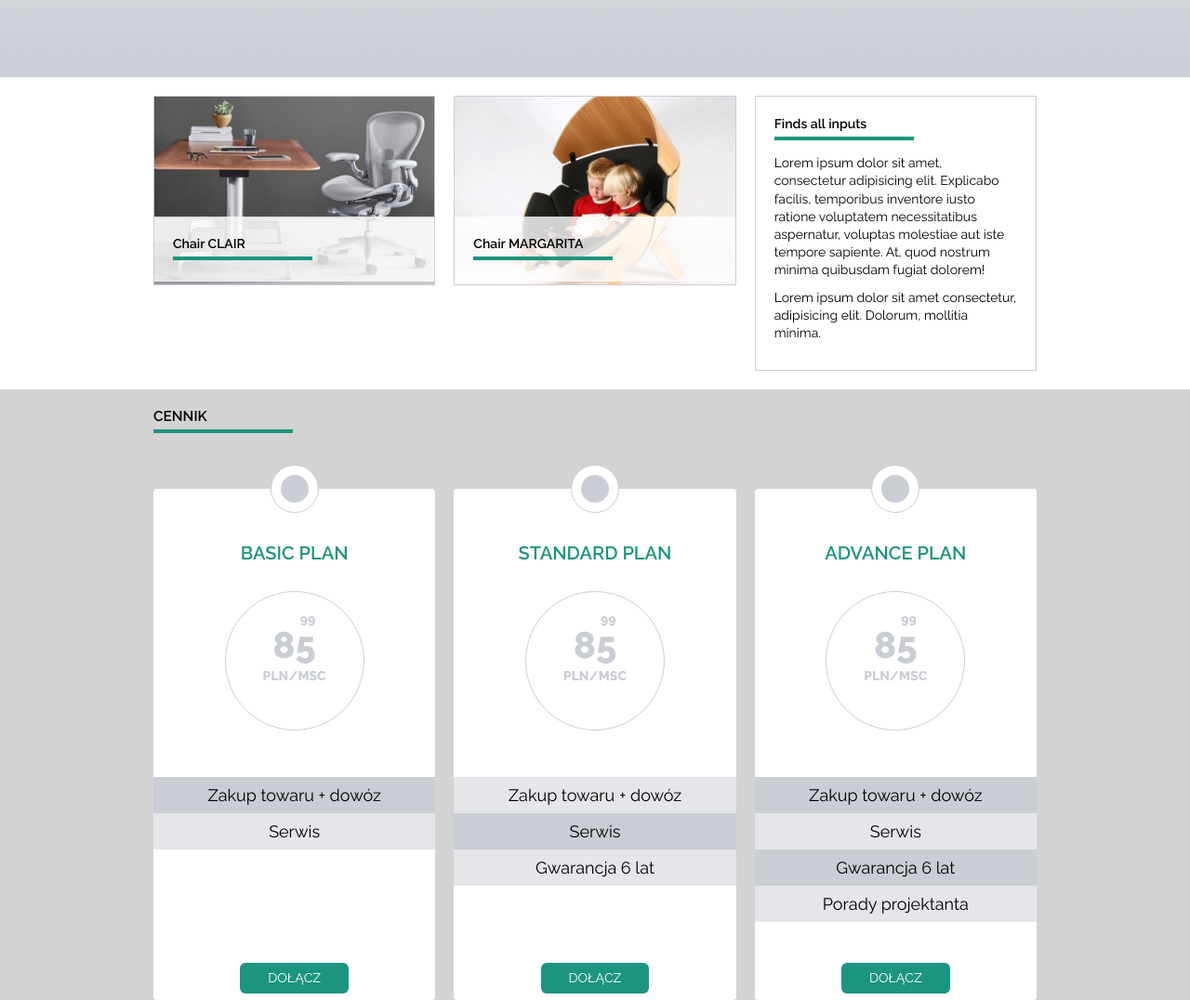
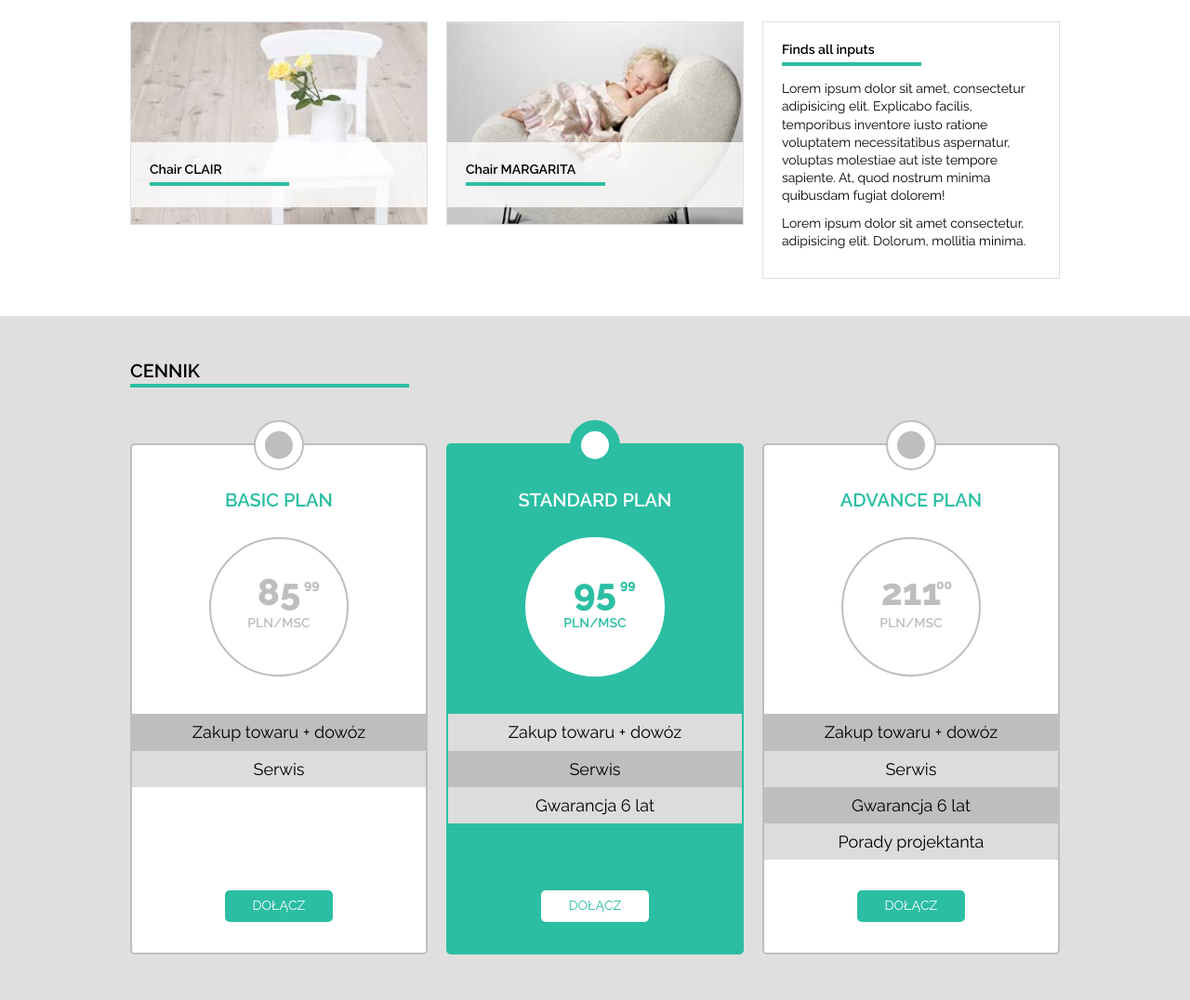
Before and after one commit to rroonniinn/CL_React-Mod1-D-Warsztat-Sit-On-Chair-2.0, a website: page index.html in a window 1280 px wide. Shown: the part 457-1533 px from the top of the page at 93% size. Drawn offline with Linux system fonts and the light colour scheme.

Commit message:
Projekt praktycznie uporządkowany

```diff
--- a/index.html
+++ b/index.html
@@ -17,7 +17,7 @@
             <h1 class="main-nav-logo"><a href="">Sit <span>on</span> chair</a></h1>
             <ul class="main-nav-menu">
                 <li><a href="">O firmie</a></li>
-                    <ul class="main-nav-menu-sub">
+                    <ul class="main-nav-menu-sub sub-hidden">
                         <li><a href="">Aktualności</a></li>
                         <li><a href="">Nasz team</a></li>
                         <li><a href="">Historia</a></li>
@@ -83,7 +83,7 @@
                     <h3>Chair <span>Clair</span></h3>
                 </div>
                 <!-- IMG -->
-                <img src="images/box1.jpg" alt="" class="img">
+                <img src="images/_box1_img.jpg" alt="" class="img">
             </div>
             </div>
             <div class="col1-3">
@@ -93,7 +93,7 @@
                     <h3>Chair <span>Margarita</span></h3>
                 </div>
                 <!-- IMG -->
-                <img src="images/box2.jpg" alt="" class="img">
+                <img src="images/_box2_img.jpg" alt="" class="img">
             </div>
             </div>
             <div class="col1-3">
@@ -133,12 +133,14 @@
             </div>
             <div class="col1-3">
             <!-- Standard plan -->
+            <div class="priceList-special">
             <div class="priceList-box">
+
                     <div class="box-body">
                         <h3>Standard plan</h3>
                             <span class="price-circle">
                                 <div class="price-tag">
-                                    <span class="price-big">85</span>
+                                    <span class="price-big">95</span>
                                     <span class="price-small">99</span>
                                 </div>
                                 <span class="price-info">pln/msc</span>
@@ -152,6 +154,7 @@
                     </div>
                 </div>
             </div>
+            </div>
             <div class="col1-3">
             <!-- Advance plan -->
             <div class="priceList-box">
@@ -159,8 +162,8 @@
                         <h3>Advance plan</h3>
                             <span class="price-circle">
                                 <div class="price-tag">
-                                    <span class="price-big">85</span>
-                                    <span class="price-small">99</span>
+                                    <span class="price-big">211</span>
+                                    <span class="price-small">00</span>
                                 </div>
                                 <span class="price-info">pln/msc</span>
                             </span>
--- a/scss/_colors.scss
+++ /dev/null
@@ -1,23 +0,0 @@
-/* ************************************************************** */
-/* ******** Font colors */
-/* ************************************************************** */
-
-
-$colorLightOnDark: rgb(255, 255, 255);
-$colorAccent: #1B957F;
-
-/* ************************************************************** */
-/* ******** Borders */
-/* ************************************************************** */
-
-$colorBorder: #CACDD4;
-
-
-/* ************************************************************** */
-/* ******** Backgrounds */
-/* ************************************************************** */
-
-$colorBgMenu: #000;
-$colorBgSection: rgb(211, 211, 211);
-$colorBgHighlight: rgb(255, 255, 255);
-$colorBgMenuGrad: linear-gradient(180deg, #fff, 50%, #CACDD4 100%);
--- a/scss/_fonts.scss
+++ /dev/null
@@ -1,20 +0,0 @@
-
-@mixin fontBasic () {
-    font-family: 'Raleway', sans-serif;
-    font-size: 14px;
-}
-
-@mixin hHiglighted ($weight, $width) {
-
-    font-weight: $weight;
-
-        &::after {
-            content: '';
-            background-color: $colorAccent;
-            display: block;
-            width: $width;
-            height: 4px;
-            margin-top: 4px;
-
-        }
-}
--- a/scss/_format.scss
+++ b/scss/_format.scss
@@ -1,42 +1,29 @@
-
-body {
-    @include fontBasic ();
-    line-height: 1.2rem;
-}
-
-p {
-    margin-bottom: 10px;
-}
-
-h2 {
-    font-size: 1.1em;
-}
 
 /* ************************************************************** */
-/* ******** Navi */
+/* ******** Nav */
 /* ************************************************************** */
 
 .main-nav {
-    background-color: $colorBgMenu;
-    text-transform: uppercase;
+    background-color: $color5;
 
     a {
-        color:$colorLightOnDark;
+        color:$color1;
     }
 
     .main-nav-container {
-        height: 40px;
+        text-transform: uppercase;
+        height: $mainNavHeight;
         display: flex;
         justify-content: space-between;
         align-items: center;
     }
 
     .main-nav-logo {
-        letter-spacing: 0.2rem;
+        letter-spacing: $spacingBigger;
 
         span {
-           color: $colorAccent;
-           font-weight: 800;
+           color: $color4;
+           font-weight: $fontWeightStrong;
         }
     }
 
@@ -45,25 +32,37 @@ h2 {
 
         li {
             display: inline-block;
-            margin-left: 20px;
-            letter-spacing: 0.0rem;
-            font-weight: 600;
+            margin-left: $mainMenuMargin;
+            font-weight: $fontWeightRegular;
+            letter-spacing: $spacingBigger;
         }
     }
 
     .main-nav-menu-sub {
-        display: none;
         position: absolute;
-        top:40px;
-        left: 0px;
-        background: $colorAccent;
+        top: $positionTop;
+        left: $positionLeft;
+        background: $color5;
+        z-index: 2;
 
         li {
             display: block;
-            padding: 10px 20px;
-            margin-left: 0;
+            margin: 0;
             text-transform: none;
+
+            a {
+                padding: $subMenuPaddingT $subMenuPaddingR 0 $subMenuPaddingL;
+                display: block;
+            }
+
+            &:nth-last-of-type(1) a {
+                padding-bottom: $subMenuPaddingB;
+            }
         }
+    }
+
+    .sub-hidden {
+        display: none;
     }
 }
 
@@ -72,7 +71,7 @@ h2 {
 /* ************************************************************** */
 
 .header {
-    background: $colorBgMenuGrad;
+    background: $color6
 
 }
 
@@ -89,12 +88,11 @@ h2 {
     align-items: center;
     border: none;
     background-color: transparent;
-    // border: 1px solid blue;
     width: 100%;
     height: 100%;
 
     .arrow {
-        fill: $colorAccent;
+        fill: $color4;
         transform-origin: 50% 50%;
     }
     .arrow-left {
@@ -110,14 +108,14 @@ h2 {
 
 .slider {
     span {
-        color: $colorAccent;
+        color: $color4;
     }
 
     h2 {
         text-transform: uppercase;
-        font-size: 30px;
-        font-weight: 600;
-        margin-bottom: 30px;
+        font-size: $heroHeader;
+        font-weight: $heroHeaderFontWeight;
+        margin-bottom: $heroHeaderUnderSpace;
     }
 
     p {
@@ -132,7 +130,7 @@ h2 {
         color: $colorLightOnDark;
         padding: 15px 40px;
         text-transform: uppercase;
-        border-radius: 5px;
+        border-radius: $bRadius1;
     }
 
 }
@@ -142,25 +140,22 @@ h2 {
 }
 
 
-
-
 /* ************************************************************** */
 /* ******** Imgs area */
 /* ************************************************************** */
 
 .section-imgs {
 
+
     .img-box {
         position: relative;
-
-
     }
 
     .txt-box {
         display: block;
         min-height: 100%;
         padding: 20px 20px;
-        border: 1px solid $colorBorder;
+        border: 1px solid $color3;
 
         h3 {
             margin-bottom: 15px;
@@ -176,22 +171,14 @@ h2 {
         height: 70px;
         width: 100%;
         padding: 20px 20px;
-        border-left: 1px solid $colorBorder;
-        border-right: 1px solid $colorBorder;
+        border-left: 1px solid $color3;
+        border-right: 1px solid $color3;
     }
 
     h3 {
         font-weight: 600;
 
-        &::after {
-            content: '';
-            background-color: $colorAccent;
-            display: block;
-            width: 150px;
-            height: 4px;
-            margin-top: 4px;
-
-        }
+        @include hHiglighted (600,150px);
 
         span {
             text-transform: uppercase;
@@ -201,7 +188,7 @@ h2 {
     .img {
         width: 100%;
         height: auto;
-        border: 1px solid $colorBorder;
+        border: 1px solid $color3;
 
     }
 
@@ -214,22 +201,25 @@ h2 {
 
 
 .section-pricelist {
-background-color: $colorBgSection;
-padding-top: 20px;
+background-color: $color3;
+padding-top: 50px;
+padding-bottom: 30px;
 
     h2 {
-        @include hHiglighted (600,150px);
+        font-size: $headerPriceListSection;
+        @include hHiglighted (600,300px);
         text-transform: uppercase;
     }
 
     .priceList-box {
 
         height: 550px;
-        background-color: $colorBgHighlight;
+        background-color: $color1;
         position: relative;
-        margin-top: 40px;
-        padding-top: 40px;
-        border-radius: 4px;
+        margin-top: 20px;
+        padding-top: 30px;
+        border-radius: $bRadius1;
+        border: 2px solid $color7;
 
         &::after {
             content: '';
@@ -242,7 +232,7 @@ padding-top: 20px;
             width: 50px;
             height: 50px;
             border-radius: 50%;
-            border: 1px solid $colorBorder;
+            border: 2px solid $color7;
         }
 
         &::before {
@@ -251,7 +241,7 @@ padding-top: 20px;
             top:-30px;
             left:50%;
             transform: translate(-50%, 50%);
-            background-color: $colorBorder;
+            background-color: $color7;
             display: block;
             width: 30px;
             height: 30px;
@@ -268,44 +258,82 @@ padding-top: 20px;
 
     h3 {
         text-transform: uppercase;
-        font-size: 20px;
+        font-size: $headerPriceListBox;
         font-weight: 600;
         margin-top: 20px;
         margin-bottom: 30px;
-        color: $colorAccent;
+        color: $color4;
     }
 
     .price-circle {
         width: 150px;
         height: 150px;
         border-radius: 50%;
-        border: 1px solid $colorBorder;
+        border: 2px solid $color7;
         display: flex;
         flex-direction: column;
         align-items: center;
         justify-content: center;
         position: relative;
-        margin-bottom: 30px;
+        margin-bottom: 20px;
 
         .price-big {
-            font-size: 40px;
-            font-weight: 800;
-            color: $colorBorder;
+            font-size: $priceSize;
+            font-weight: $priceWeight;
+            color: $color7;
         }
 
         .price-small {
             position: absolute;
-            font-weight: 800;
-            color: $colorBorder;
-            top: 20px;
-            left: 80px;
+            font-weight: $priceWeight;
+            color: $color7;
+            top: 40px;
+            left: 100px;
         }
 
         .price-info {
             margin-top: 5px;
-            font-weight: 700;
-            color: $colorBorder;
+            font-weight: 600;
+            color: $color7;
             text-transform: uppercase;
+        }
+    }
+
+    // Centerbox
+    .priceList-special {
+        .priceList-box {
+            background-color: $color4;
+            border: 2px solid $color4;
+
+            &::after {
+                background-color: $color4;
+                border: 2px solid $color4;
+            }
+
+            &::before {
+                background-color: $color1;
+            }
+        }
+
+        h3 {
+            color: $color1;
+        }
+
+        .price-circle {
+            border: 2px solid $color1;
+            background-color: $color1;
+
+            .price-big {
+                color: $color4;
+            }
+
+            .price-small {
+                color: $color4;
+            }
+
+            .price-info {
+                color: $color4;
+            }
         }
 
     }
@@ -313,28 +341,28 @@ padding-top: 20px;
     ul {
         width: 100%;
         margin-top: 20px;
-        height: 200px;
+        height: 190px;
     }
 
     .price-desc-opt-a li  {
-        background-color: rgba($colorBorder, 0.5);
+        background-color: $color2;
         text-align: center;
         padding: 10px 0;
         font-size: 18px;
 
         &:nth-child(2n+1) {
-            background-color: $colorBorder;
+            background-color: $color7;
         }
     }
 
     .price-desc-opt-b li  {
-        background-color: rgba($colorBorder, 0.5);
+        background-color: $color2;
         text-align: center;
         padding: 10px 0;
         font-size: 18px;
 
         &:nth-child(2n) {
-            background-color: $colorBorder;
+            background-color: $color7;
         }
     }
 
@@ -344,20 +372,28 @@ padding-top: 20px;
         padding: 7px 30px;
         text-transform: uppercase;
         color: $colorLightOnDark;
-        border-radius: 6px;
+        border-radius: $bRadius1;
+
+    }
+
+    .priceList-special {
+        .btn {
+            background: $color1;
+            color: $color4;
+        }
     }
 }
-
 
 /* ************************************************************** */
 /* ******** Contact */
 /* ************************************************************** */
 
 .section-contact {
-padding-top: 20px;
+    padding-top: 50px;
 
     h2 {
-        @include hHiglighted (600,150px);
+        font-size: $headerContactSection;
+        @include hHiglighted (600,300px);
         text-transform: uppercase;
     }
 
--- a/scss/_grid.scss
+++ b/scss/_grid.scss
@@ -1,17 +1,9 @@
-/* ************************************************************** */
-/* ******** Vars */
-/* ************************************************************** */
-
-$widthMain: 950px;
-$gapVerticalMain: 20px;
-$gapHorizontalMain: 20px;
 
 /* ************************************************************** */
 /* ******** Main container */
 /* ************************************************************** */
 
 .site-container {
-    // width: 1050px;
     width: $widthMain;
     margin: 0 auto;
 }
@@ -22,8 +14,8 @@ $gapHorizontalMain: 20px;
 
 .grid {
     display: flex;
-    margin-top: 0;
-    margin-bottom: 0;
+    margin-top: 20px;
+    margin-bottom: 20px;
     margin-right: - ($gapVerticalMain / 2);
     margin-left:  - ($gapVerticalMain / 2);
 
@@ -42,7 +34,6 @@ $gapHorizontalMain: 20px;
         width: 50%;
         padding: $gapHorizontalMain ($gapVerticalMain / 2);
     }
-
 }
 
 /* ************************************************************** */
@@ -56,36 +47,30 @@ $gapHorizontalMain: 20px;
     align-items: center;
 }
 
-.header-slider-btn-area {
-    // background-color: pink;
-    width: 50px;
+.main-slider-nav {
+    width: $silderNavWidth;
     height: 100%;
 }
 
 .header-slider-container {
-    // background-color: blue;
-    width: 850px;
-    height: 500px;
+    width: $widthMain - (2 * ($silderNavWidth));
+    height: $sliderHeight;
     position: relative;
-    // border: 1px solid red;
-
 }
 
 .slider {
     position: absolute;
-    top: 10px;
-    left: 10px;
-    height: 480px;
-    width: 830px;
+    top: $sliderContentVerticalMargin;
+    left: $sliderContentHorizontalMargin;
+    height: $sliderHeight - (2 * $sliderContentVerticalMargin);
+    width: $widthMain - (2* $silderNavWidth) - (2* $sliderContentHorizontalMargin);
     display: flex;
-    // border: 1px solid orange;
 }
 
 .slide-img {
     display: flex;
     align-items: center;
     justify-content: center;
-    // background-color: red;
     width: 50%;
 }
 
@@ -94,6 +79,5 @@ $gapHorizontalMain: 20px;
     flex-direction: column;
     align-items: center;
     justify-content: center;
-    // background-color: pink;
     width: 50%;
 }
--- /dev/null
+++ b/scss/_vars.scss
@@ -0,0 +1,148 @@
+/* ************************************************************** */
+/* ******** Sets */
+/* ************************************************************** */
+
+// Colors
+$color1: white;
+$color2: rgb(220, 220, 220);
+$color3: rgb(223, 223, 223);
+$color4:  rgb(43, 190, 163);
+$color5: black;
+$color6: linear-gradient(180deg, $color1 70%, $color2 100%);
+$color7: rgb(190, 190, 190);
+
+//Font weight:
+$fontWeightThin: 400;
+$fontWeightRegular: 600;
+$fontWeightStrong: 800;
+
+//Fonts size:
+$fontsSize1: 40px;
+$fontsSize2: 20px;
+$fontsSize3: 16px;
+
+
+// Font Spacing
+$spacingBigger: 1px;
+
+// Border radius:
+$bRadius1: 5px;
+
+
+/* ************************************************************** */
+/* ******** Size */
+/* ************************************************************** */
+
+$widthMain: 1000px;
+$gapVerticalMain: 20px;
+$gapHorizontalMain: 20px;
+$mainNavHeight: 40px;
+
+// Slider
+$silderNavWidth: 50px;
+$sliderHeight: 400px;
+$sliderContentVerticalMargin: 10px;
+$sliderContentHorizontalMargin: 10px;
+$sliderHeaderFont: 30px;
+
+//Main menu
+$mainMenuMargin: 20px;
+
+//Main Submenu:
+$positionTop: 40px;
+$positionLeft: 0px;
+$subMenuPaddingT: 15px;
+$subMenuPaddingR: 30px;
+$subMenuPaddingB: 15px;
+$subMenuPaddingL: 30px;
+
+/* ************************************************************** */
+/* ******** Hero */
+/* ************************************************************** */
+
+// Healine:
+$heroHeader: $fontsSize1;
+$heroHeaderFontWeight: $fontWeightRegular;
+$heroHeaderUnderSpace: 30px;
+
+/* ************************************************************** */
+/* ******** Pricelist */
+/* ************************************************************** */
+
+$headerPriceListSection: $fontsSize2;
+$headerPriceListBox: $fontsSize2;
+$priceSize:$fontsSize1;
+$priceWeight:$fontWeightStrong;
+
+
+/* ************************************************************** */
+/* ******** Contact */
+/* ************************************************************** */
+
+$headerContactSection: $fontsSize2;
+
+
+
+/* ************************************************************** */
+/* ******** Colors */
+/* ************************************************************** */
+
+
+
+
+
+// Font colors
+$colorLightOnDark: rgb(255, 255, 255);
+$colorAccent: rgb(43, 190, 163);
+
+
+// Borders
+$colorBorder: #CACDD4;
+
+// Backgrounds
+$colorBgMenu: #000;
+$colorBgSection: rgb(211, 211, 211);
+$colorBgHighlight: rgb(255, 255, 255);
+
+
+/* ************************************************************** */
+/* ******** Fonts */
+/* ************************************************************** */
+
+body {
+    font-family: 'Raleway', sans-serif;
+    font-size: 14px;
+    line-height: 1.2rem;
+}
+
+p {
+    margin-bottom: 10px;
+}
+
+h1 {
+
+}
+
+h2 {
+    font-size: 1.1em;
+}
+
+/* ************************************************************** */
+/* ******** Mixins */
+/* ************************************************************** */
+
+
+@mixin hHiglighted ($weight, $width) {
+
+        font-weight: $weight;
+
+            &::after {
+                content: '';
+                background-color: $colorAccent;
+                display: block;
+                width: $width;
+                height: 4px;
+                margin-top: 4px;
+
+            }
+    }
--- a/scss/main.scss
+++ b/scss/main.scss
@@ -1,5 +1,4 @@
 @import "reset";
+@import "vars";
 @import "grid";
-@import "fonts";
-@import "colors";
 @import "format";
```
Also changed, not shown: css/main.css, 1 other file.
